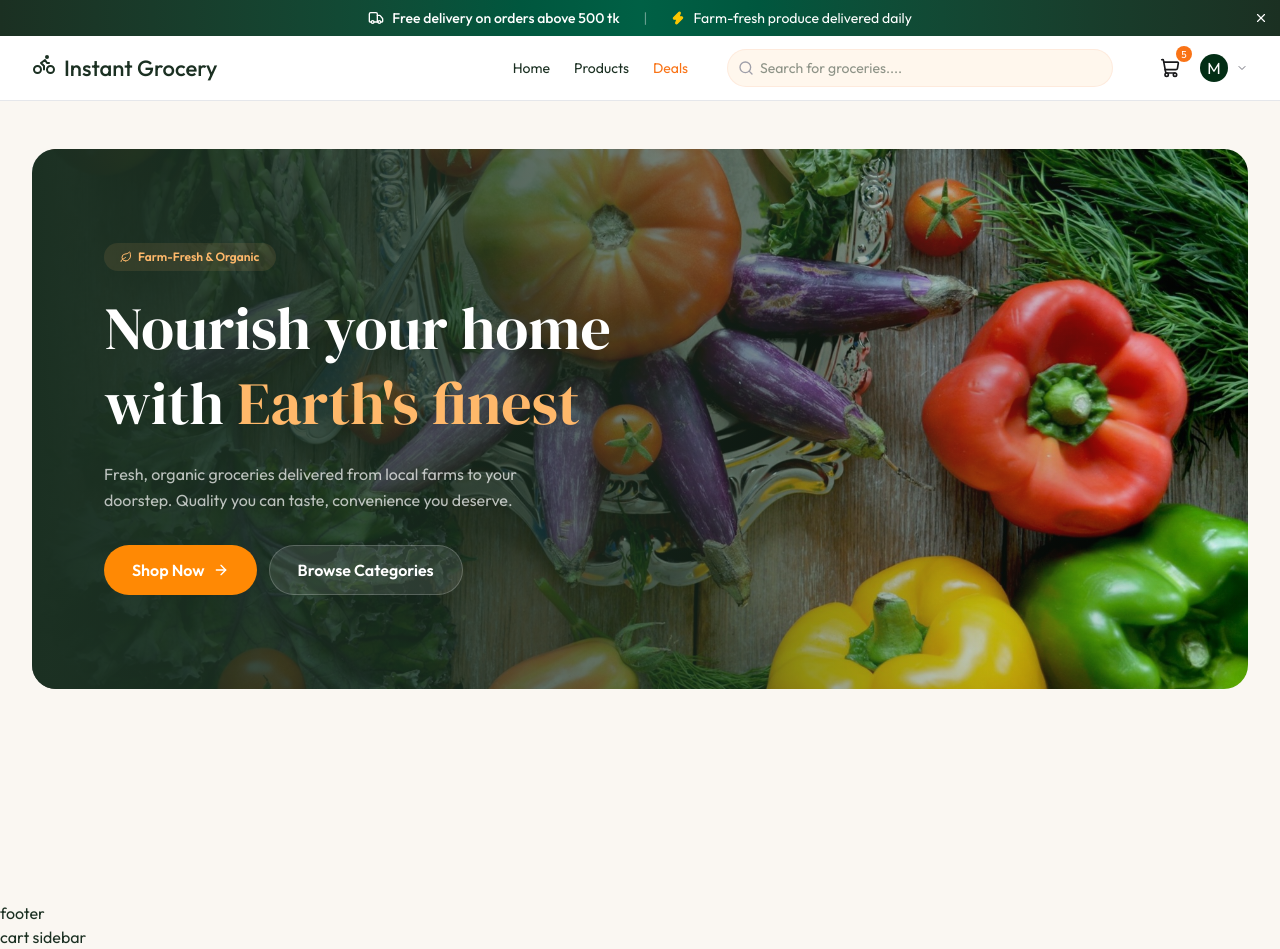
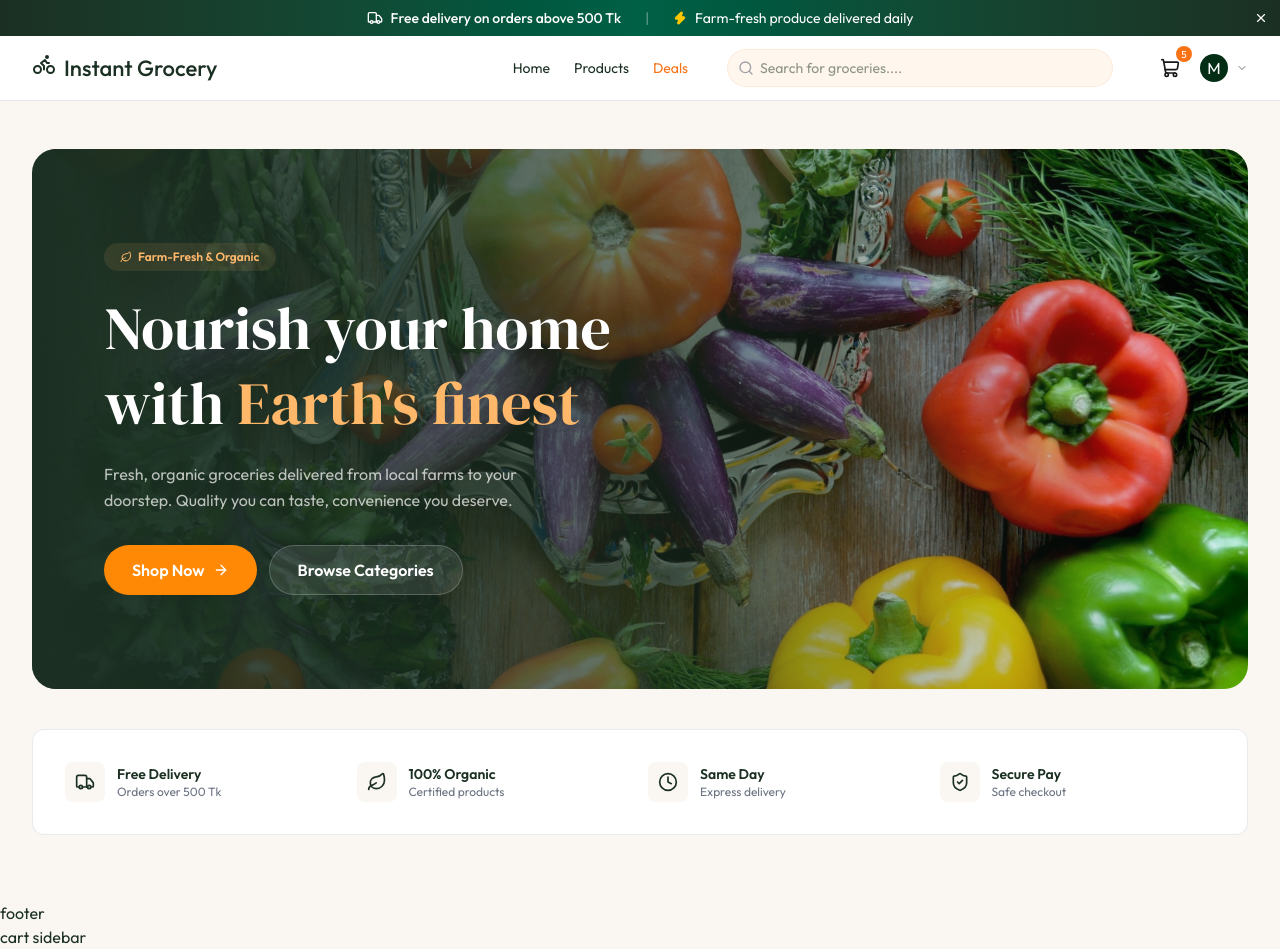
Before and after one commit to sheaf-hassan/instant_grocery_delivery, a React (Vite) app: page / in a window 1280 px wide. Built offline with nearby package versions, Linux system fonts and the light colour scheme; the HTML template or start-up script is replaced by a standard one.

Commit message:
creat feature section

```diff
--- a/src/assets/assets.ts
+++ b/src/assets/assets.ts
@@ -35,7 +35,7 @@
     description: "Fresh, organic groceries delivered from local farms to your doorstep. Quality you can taste, convenience you deserve.",
     hero_image: hero_bg,
     hero_features: [
-        { icon: TruckIcon, title: "Free Delivery", desc: "Orders over $20" },
+        { icon: TruckIcon, title: "Free Delivery", desc: "Orders over 500 Tk" },
         { icon: LeafIcon, title: "100% Organic", desc: "Certified products" },
         { icon: ClockIcon, title: "Same Day", desc: "Express delivery" },
         { icon: ShieldCheckIcon, title: "Secure Pay", desc: "Safe checkout" },
--- a/src/components/Banner.tsx
+++ b/src/components/Banner.tsx
@@ -18,7 +18,7 @@
                 <div className="max-w-7xl ax-auto px-4 sm:px-6 lg:px-8 py-2 flex-center gap-6">
                     <div className="flex-center gap-2">
                         <TruckIcon className="size-4 shrink-0"/>
-                        <span className="font-medium">Free delivery on orders above 500 tk</span>
+                        <span className="font-medium">Free delivery on orders above 500 Tk</span>
                     </div>
                     <span className="hidden sm:inline text-white/40">|</span>
                     <div className="hidden sm:flex items-center gap-2">
--- /dev/null
+++ b/src/components/Home/Features.tsx
@@ -0,0 +1,27 @@
+import { heroSectionData } from "../../assets/assets"
+
+
+const Features = () => {
+  return (
+    <section className="bg-white py-5 border border-app-border/80 rounded-xl">
+        <div className="mx-auto px-4 sm:px-6 lg:px-8">
+        <div className="grid grid-cols-2 md:grid-cols-4 gap-4">
+            {heroSectionData.hero_features.map((feature, i)=>(
+                <div key={i} className="flex items-center gap-3 py-3">
+                    <div className="size-10 rounded-lg bg-app-cream flex-center shrink-0">
+                        <feature.icon className="size-5" />
+                    </div>
+                    <div>
+                        <p className="text-sm font-semibold text-app-green">{feature.title}</p>
+                        <p className="text-xs text-app-text-light">{feature.desc}</p>
+                    </div>
+                </div>
+            ))}
+        </div>
+        </div>
+
+    </section>
+  )
+}
+
+export default Features
--- a/src/pages/Home.tsx
+++ b/src/pages/Home.tsx
@@ -1,3 +1,4 @@
+import Features from "../components/Home/Features"
 import Hero from "../components/Home/Hero"
 
 
@@ -5,6 +6,7 @@
   return (
     <div className="min-h-screen max-w-7xl mx-auto px-4 sm:px-6 lg:px-8 py-12">
         <Hero />
+        <Features />
     </div>
   )
 }
```
